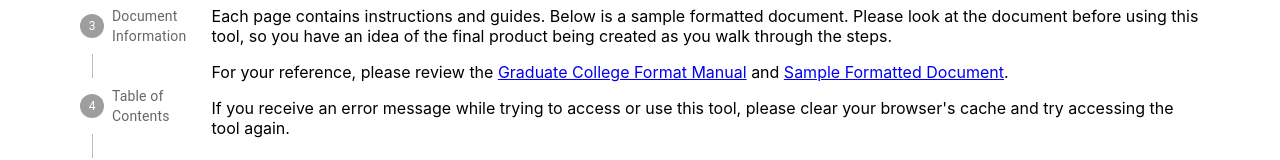
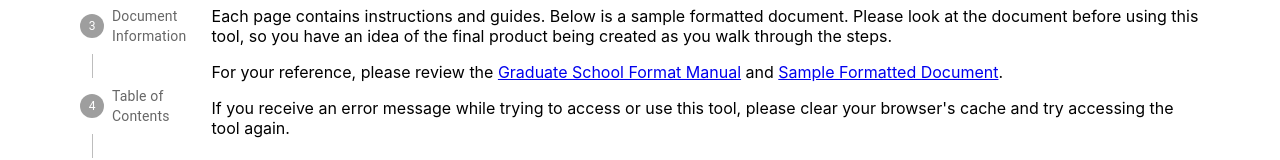
Before and after one commit to seanbama24/bama-grad-doc-template-generator, a React (Create React App) app: page / in a window 1280 px wide. Shown: the part 336-496 px from the top of the page. Built offline with nearby package versions, Linux system fonts and the light colour scheme.

Commit message:
Intro Changes

```diff
--- a/src/components/steps/Introduction.js
+++ b/src/components/steps/Introduction.js
@@ -14,7 +14,7 @@ export default function Introduction({checkmark, onClick}) {
         <p>This tool is designed to aid students who must produce a thesis, dissertation, or equivalent under the supervision of their committee chair and successfully defend it as part of their degree requirements. It employs The University of Alabama's specific formatting guidelines to generate a template to which you insert your document's text.</p>
         <p>Copies of your Document will be placed in the UA Library Digital Repository and ProQuest (UMI/ProQuest). Because of this, your document must meet professional standards of published research. Both your committee and your Graduate School expect to see careful attention to style and format in the document you present to fulfill the requirements for your graduate degree.</p>
         <p>Each page contains instructions and guides. Below is a sample formatted document. Please look at the document before using this tool, so you have an idea of the final product being created as you walk through the steps.</p>
-        <p>For your reference, please review the <a href='https://graduate.ua.edu/current-students/thesis-and-dissertations/' target='_blank'>Graduate College Format Manual</a> and <a href='https://graduate.ua.edu/wp-content/uploads/2022/10/Sample-ETD-Preliminary-Pages-Suggested-Layout-and-Format.pdf' target='_blank'>Sample Formatted Document</a>.</p>
+        <p>For your reference, please review the <a href='https://graduate.ua.edu/current-students/thesis-and-dissertations/' target='_blank'>Graduate School Format Manual</a> and <a href='https://graduate.ua.edu/wp-content/uploads/2022/10/Sample-ETD-Preliminary-Pages-Suggested-Layout-and-Format.pdf' target='_blank'>Sample Formatted Document</a>.</p>
         {/* <p><strong> For people with Macintosh (MAC), MacBook's, MacAir's, etc. computers if you have a high screen resolution sometimes the instructions will overlap the text fields. The recommended resolution for a Mac computers for this tool is 1040+ by 1280+.</strong></p> */}
         <p>If you receive an error message while trying to access or use this tool, please clear your browser's cache and try accessing the tool again.</p>
     </Box>
```
